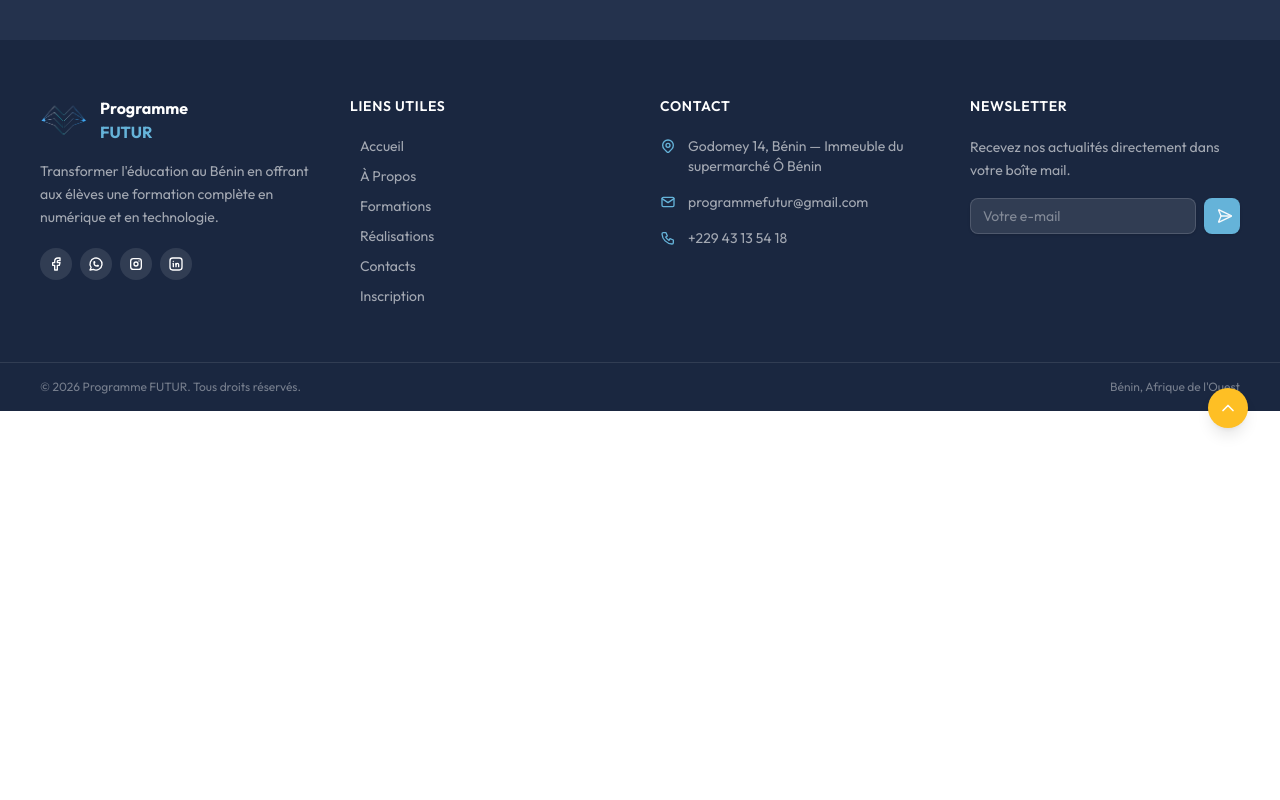
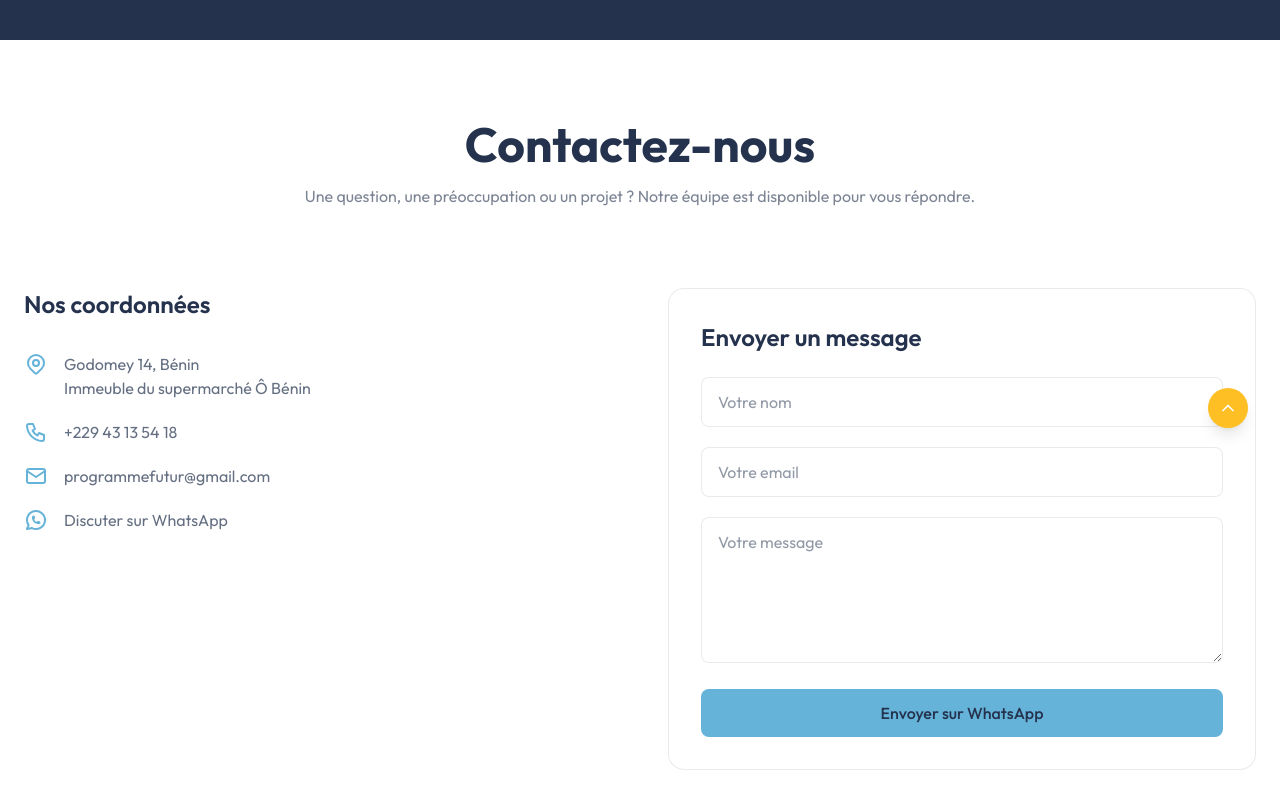
Before and after one commit to HermannRichy/programme-futur, a Next.js app: page /contact in a window 1280 px wide. Shown: the part 340-1140 px from the top of the page. Before the commit the page ends 800 px from the top, so only its background shows below. Built offline with nearby package versions, Linux system fonts and the light colour scheme; no server answers.

Commit message:
Création composant contact, ajout du composant dans la page contact

```diff
--- a/src/app/contact/page.tsx
+++ b/src/app/contact/page.tsx
@@ -4,6 +4,7 @@ import Footer from '@/components/sections/Footer';
 import Header from '@/components/sections/Header';
 import Title from '@/components/sections/Title';
 import TopHeader from '@/components/sections/TopHeader';
+import Contact from '@/components/sections/Contact';
 
 export const metadata: Metadata = {
     title: 'Contact',
@@ -20,6 +21,7 @@ export default function ContactPage() {
             <BackToTop />
             <Header />
             <Title>CONTACT</Title>
+            <Contact />
             <Footer />
         </>
     );
--- /dev/null
+++ b/src/components/sections/Contact.tsx
@@ -0,0 +1,133 @@
+'use client';
+
+import { useState } from 'react';
+import Link from 'next/link';
+import { IconMail, IconPhone, IconMapPin } from '@tabler/icons-react';
+import { IconBrandWhatsapp } from '@tabler/icons-react';
+
+export default function ContactPage() {
+    const [form, setForm] = useState({
+        name: '',
+        email: '',
+        message: '',
+    });
+
+    const phoneNumber = '22943135418';
+
+    const handleSubmit = (e: React.FormEvent) => {
+        e.preventDefault();
+
+        const text = `Bonjour, je vous contacte depuis le site Programme Futur.%0A%0A
+Nom : ${form.name}%0A
+Email : ${form.email}%0A
+Message : ${form.message}`;
+
+        const url = `https://wa.me/${phoneNumber}?text=${text}`;
+
+        window.open(url, '_blank');
+    };
+
+    return (
+        <main className="bg-white text-[#24324d] min-h-screen">
+            {/* HERO */}
+            <section className="py-20 px-6 text-center">
+                <h1 className="text-4xl md:text-5xl font-bold mb-4">
+                    Contactez-nous
+                </h1>
+                <p className="text-[#24324d]/60 max-w-2xl mx-auto">
+                    Une question, une préoccupation ou un projet ? Notre équipe
+                    est disponible pour vous répondre.
+                </p>
+            </section>
+
+            {/* CONTENT */}
+            <section className="max-w-7xl mx-auto px-6 pb-20 grid lg:grid-cols-2 gap-14">
+                {/* INFOS */}
+                <div className="space-y-8">
+                    <h2 className="text-2xl font-semibold">Nos coordonnées</h2>
+
+                    <div className="space-y-5 text-[#24324d]/70">
+                        <div className="flex items-start gap-4">
+                            <IconMapPin className="text-[#65b3d9]" />
+                            <p>
+                                Godomey 14, Bénin
+                                <br />
+                                Immeuble du supermarché Ô Bénin
+                            </p>
+                        </div>
+
+                        <div className="flex items-center gap-4">
+                            <IconPhone className="text-[#65b3d9]" />
+                            <Link href="tel:+22943135418">
+                                +229 43 13 54 18
+                            </Link>
+                        </div>
+
+                        <div className="flex items-center gap-4">
+                            <IconMail className="text-[#65b3d9]" />
+                            <Link href="mailto:programmefutur@gmail.com">
+                                programmefutur@gmail.com
+                            </Link>
+                        </div>
+
+                        <div className="flex items-center gap-4">
+                            <IconBrandWhatsapp className="text-[#65b3d9]" />
+                            <Link
+                                href="https://wa.me/22943135418"
+                                target="_blank"
+                            >
+                                Discuter sur WhatsApp
+                            </Link>
+                        </div>
+                    </div>
+                </div>
+
+                {/* FORMULAIRE */}
+                <div className="bg-white/5 border border-[#24324d]/10 p-8 rounded-2xl backdrop-blur">
+                    <h2 className="text-2xl font-semibold mb-6">
+                        Envoyer un message
+                    </h2>
+
+                    <form onSubmit={handleSubmit} className="space-y-5">
+                        <input
+                            type="text"
+                            placeholder="Votre nom"
+                            required
+                            className="w-full bg-white/10 border border-[#24324d]/10 rounded-lg px-4 py-3 focus:outline-none focus:border-[#65b3d9]"
+                            onChange={(e) =>
+                                setForm({ ...form, name: e.target.value })
+                            }
+                        />
+
+                        <input
+                            type="email"
+                            placeholder="Votre email"
+                            required
+                            className="w-full bg-white/10 border border-[#24324d]/10 rounded-lg px-4 py-3 focus:outline-none focus:border-[#65b3d9]"
+                            onChange={(e) =>
+                                setForm({ ...form, email: e.target.value })
+                            }
+                        />
+
+                        <textarea
+                            placeholder="Votre message"
+                            required
+                            rows={5}
+                            className="w-full bg-white/10 border border-[#24324d]/10 rounded-lg px-4 py-3 focus:outline-none focus:border-[#65b3d9]"
+                            onChange={(e) =>
+                                setForm({ ...form, message: e.target.value })
+                            }
+                        />
+
+                        <button
+                            type="submit"
+                            className="w-full bg-[#65b3d9] hover:bg-[#4a9bc2] transition-colors rounded-lg py-3 font-medium"
+                        >
+                            Envoyer sur WhatsApp
+                        </button>
+                    </form>
+                </div>
+            </section>
+        </main>
+    );
+}
```
Also changed, not shown: src/components/sections/Footer.tsx (+23 -23 lines).
